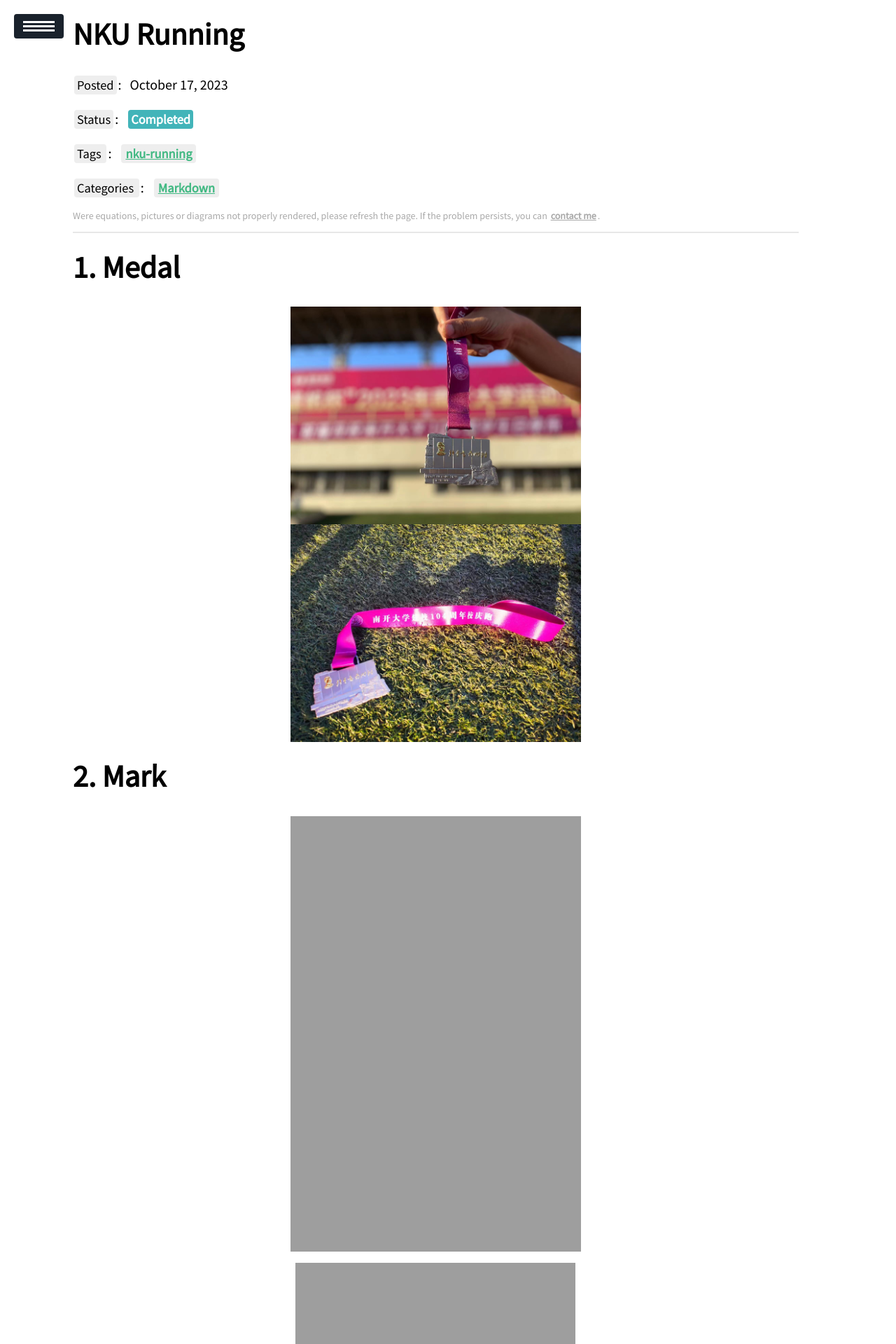
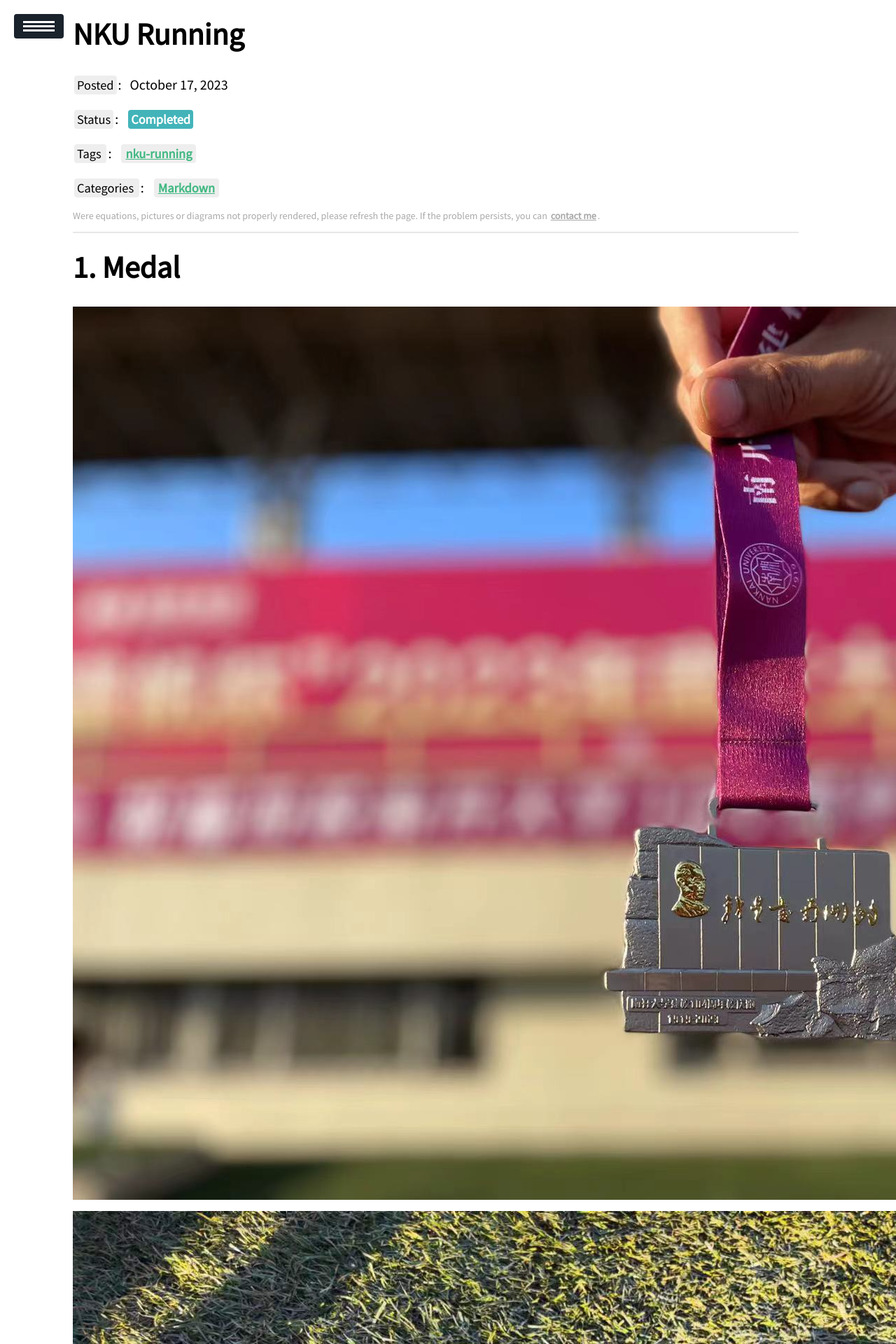
Before and after one commit to ssskz/ssskz.github.io, a Jekyll site: the page built from _posts/2023-10-17-NKU-Running.md, in a window 1280 px wide. Shown: the top 1920 px of the page at 70% size. Built offline with Jekyll 4.4.1, drawn with Linux system fonts in a browser that asks for light colours; our own code applies the rules of GitHub Pages for plain Markdown files; formulas are drawn with MathJax 3; a script that is not in the unit is left out.

Commit message:
1
Signed-off-by: ssskz <12497590+ssskz@user.noreply.gitee.com>

```diff
--- a/_posts/2023-10-17-NKU-Running.md
+++ b/_posts/2023-10-17-NKU-Running.md
@@ -11,19 +11,17 @@
 
 # Medal
 
-<center class="half">
-    <img src="https://ssskz.github.io/about/Run_1.jpg" width="40%" >
-    <img src="https://ssskz.github.io/about/Run_2.jpg" width="40%" >
-</center>
+<img src="https://ssskz.github.io/about/Run_1.jpg">
+
+<img src="https://ssskz.github.io/about/Run_2.jpg">
 
 # Mark
 
-<center class="half">
-    <img src="https://ssskz.github.io/about/Run_3.jpg" width="40%" >
-    <img src="https://ssskz.github.io/about/Run_5.jpg" width="40%" >
-</center>
+<img src="https://ssskz.github.io/about/Run_3.jpg">
 
-<img src="https://ssskz.github.io/about/Run_4.jpg" >
+<img src="https://ssskz.github.io/about/Run_4.jpg">
+
+<img src="https://ssskz.github.io/about/Run_5.jpg" >
 
 *This is italic.* **This is Bold**. * If asterisk is surrounded by spaces, it is not parsed. *
 
```
